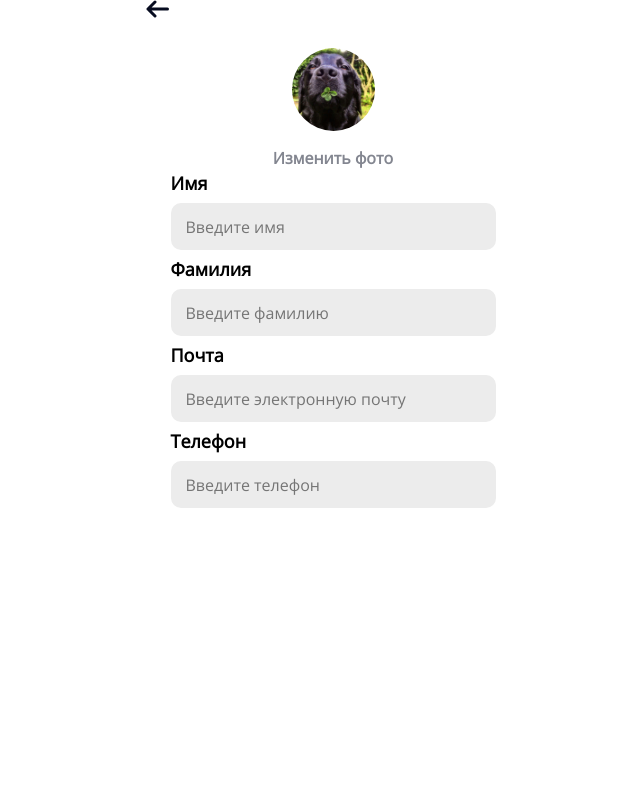
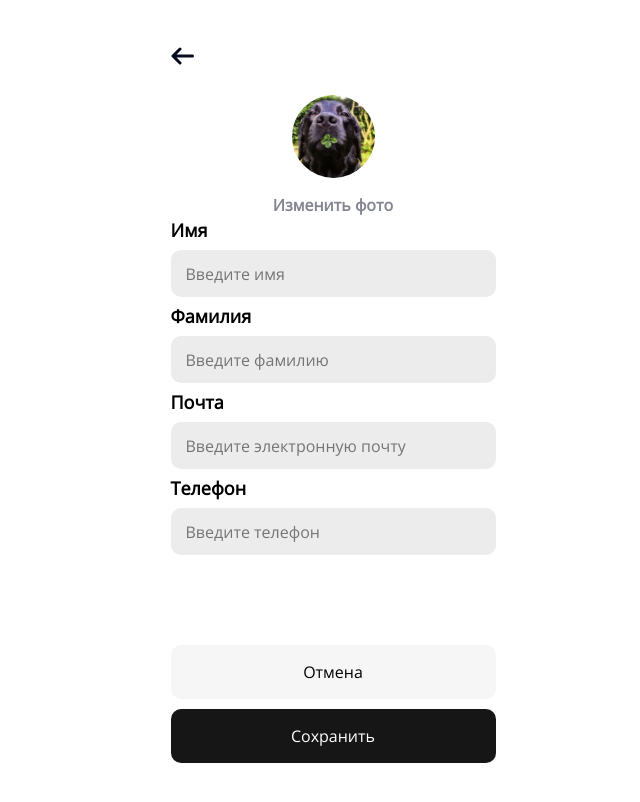
Before and after one commit to ASharksss/vezdesensmobile, a React (Create React App) app: page /editProfile in a window 1280 px wide. Shown: the top 802 px of the page, without its empty margins (307-947 px from the left). Built offline with nearby package versions, Linux system fonts and the light colour scheme.

Commit message:
chat page

```diff
--- a/src/components/Card/Card.jsx
+++ b/src/components/Card/Card.jsx
@@ -1,11 +1,13 @@
 import React from 'react';
 import './cards.css'
-import MessageBtn from "../../ui/messageBtn";
-import PhoneBtn from "../../ui/phoneBtn";
+import WhiteBtn from "../../ui/WhiteBtn";
+import BlackBtn from "../../ui/BlackBtn";
 import card_img from '../../asserts/card_img.png'
 import {NavLink} from "react-router-dom";
 import vip_image from "../../asserts/board/vip_image.png";
 import favorite from "../../asserts/board/favorite.svg"
+import phone_icon from "../../asserts/board/phone_icon.svg";
+import message_icon from "../../asserts/board/message_icon.svg";
 
 
 const Card = ({classname}) => {
@@ -54,8 +56,8 @@ const Card = ({classname}) => {
                       <h1 className='premium_card-price'>5000 ₽</h1>
                     </div>
                     <div className="flex items-center premium_card-btn">
-                      <MessageBtn size={'w-54px'}/>
-                      <PhoneBtn size={'w-54px'}/>
+                      <WhiteBtn size={'w-54px'} children={<img src={message_icon} alt="" className='icon'/>} />
+                      <BlackBtn size={'w-54px'} children={<img src={phone_icon} alt="" className='icon'/>}/>
                     </div>
                   </div>
                 </NavLink>
--- a/src/components/Card/Premium.jsx
+++ b/src/components/Card/Premium.jsx
@@ -1,9 +1,11 @@
 import React from 'react';
 import premium_img from '../../asserts/cards/premium_img.png'
-import PhoneBtn from "../../ui/phoneBtn";
-import MessageBtn from "../../ui/messageBtn";
+import BlackBtn from "../../ui/BlackBtn";
+import WhiteBtn from "../../ui/WhiteBtn";
 import {NavLink} from "react-router-dom";
 import favorite from "../../asserts/board/favorite.svg";
+import phone_icon from "../../asserts/board/phone_icon.svg";
+import message_icon from "../../asserts/board/message_icon.svg";
 
 const Premium = () => {
   return (
@@ -19,8 +21,8 @@ const Premium = () => {
             <h1 className='premium_card-price'>5000 ₽</h1>
           </div>
           <div className="flex items-center premium_card-btn">
-            <MessageBtn size={'w-54px'}/>
-            <PhoneBtn size={'w-54px'}/>
+            <WhiteBtn size={'w-54px'} children={<img src={message_icon} alt="" className='icon'/>}/>
+            <BlackBtn size={'w-54px'} children={<img src={phone_icon} alt="" className='icon'/>}/>
           </div>
         </div>
       </NavLink>
--- a/src/components/ServiceItem/ServiceItem.jsx
+++ b/src/components/ServiceItem/ServiceItem.jsx
@@ -1,10 +1,15 @@
 import React from 'react';
 import image from '../../asserts/er.jpg'
 import favorite from '../../asserts/board/favorite.svg'
-import MessageBtn from "../../ui/messageBtn";
-import PhoneBtn from "../../ui/phoneBtn";
+import WhiteBtn from "../../ui/WhiteBtn";
+import BlackBtn from "../../ui/BlackBtn";
+import phone_icon from "../../asserts/board/phone_icon.svg";
+import '../../ui/btns.css'
+import '../../ui/style.css'
+import message_icon from "../../asserts/board/message_icon.svg";
 
 const ServiceItem = () => {
+
   return (
     <div className='serviceItem'>
       <div className="serviceItem_header flex ">
@@ -18,7 +23,8 @@ const ServiceItem = () => {
 
       <div className="serviceItem_description">
         Полный день · Выплаты дважды в месяц · Опыт более 1 года
-        Обязанности: Знание техники. Требования: Порядочность. Условия: О компании: ООО«Бетон Арт». Полный день · Выплаты дважды в месяц · Опыт более 1 года
+        Обязанности: Знание техники. Требования: Порядочность.
+        Условия: О компании: ООО«Бетон Арт». Полный день · Выплаты дважды в месяц · Опыт более 1 года
         Обязанности: Знание техники.
       </div>
 
@@ -26,8 +32,8 @@ const ServiceItem = () => {
         <span>Сегодня 11:32</span>
       </div>
       <div className="serviceItem_btns flex space-between">
-        <PhoneBtn size={'w-156px'}/>
-        <MessageBtn size={'w-156px'}/>
+        <BlackBtn size={'w-156px'} children={<img src={phone_icon} alt="" className='icon'/>}/>
+        <WhiteBtn size={'w-156px'} children={<img src={message_icon} alt="" className='icon'/>}/>
       </div>
 
     </div>
--- a/src/pages/EditProfilePage.jsx
+++ b/src/pages/EditProfilePage.jsx
@@ -2,6 +2,8 @@ import React from 'react';
 import Back from "../ui/Back";
 import avatar from '../asserts/on.jpg'
 import Input from "../ui/input";
+import BlackBtn from "../ui/BlackBtn";
+import WhiteBtn from "../ui/WhiteBtn";
 
 const EditProfilePage = () => {
 	return (
@@ -18,7 +20,8 @@ const EditProfilePage = () => {
 				<Input label={'Телефон'} placeholder={'Введите телефон'}/>
 			</div>
 			<div className="editProfile_btns">
-
+				<div className="editProfile_btn"><WhiteBtn size={'w-325px'} children={'Отмена'}/></div>
+				<div className="editProfile_btn"><BlackBtn size={'w-325px'} children={'Сохранить'} type={'white_text'}/></div>
 			</div>
 		</div>
 	);
--- a/src/pages/pages.css
+++ b/src/pages/pages.css
@@ -318,6 +318,10 @@
 
 /* EditProfilePage */
 
+.editPAge {
+    padding: 47px 25px;
+}
+
 
 .editProfile_avatar {
     display: flex;
@@ -340,6 +344,10 @@
     font-weight: bold;
 }
 
-.editProfile_form {
+.editProfile_btns {
+    margin-top: 90px;
+}
 
+.editProfile_btn + .editProfile_btn {
+    margin-top: 10px;
 }
--- /dev/null
+++ b/src/ui/BlackBtn.jsx
@@ -0,0 +1,16 @@
+import React from 'react';
+import phone_icon from "../asserts/board/phone_icon.svg";
+
+
+const BlackBtn = ({size, children, type}) => {
+  return (
+    <div>
+      <button className={'phone_btn ' + size}>
+        <span className={type}>{children}</span>
+
+      </button>
+    </div>
+  );
+};
+
+export default BlackBtn;
--- /dev/null
+++ b/src/ui/WhiteBtn.jsx
@@ -0,0 +1,14 @@
+import React from 'react';
+import message_icon from '../asserts/board/message_icon.svg'
+
+const WhiteBtn = ({size, children, type}) => {
+  return (
+    <div>
+      <button className={'message_btn ' + size}>
+        <span className={type}>{children}</span>
+      </button>
+    </div>
+  );
+};
+
+export default WhiteBtn;
--- a/src/ui/btns.css
+++ b/src/ui/btns.css
@@ -6,11 +6,24 @@
     background-color: #F6F6F6;
     border-radius: 10px;
     margin-right: 13px;
+    cursor: pointer;
+    transition: .5s;
 }
+
+.message_btn:hover {
+    background-color: rgba(236, 236, 236, 1);
+}
+
 
 .phone_btn {
     background-color: #161616;
     border-radius: 10px;
+    cursor: pointer;
+    transition: .25s;
+}
+
+.phone_btn:hover {
+    background-color: rgba(131, 134, 144, 1);
 }
 
 .w-54px {
@@ -27,3 +40,7 @@
     width: 325px;
     height: 54px;
 }
+
+.white_text {
+    color: white;
+}
--- a/src/ui/messageBtn.jsx
+++ /dev/null
@@ -1,14 +0,0 @@
-import React from 'react';
-import message_icon from '../asserts/board/message_icon.svg'
-
-const MessageBtn = ({size}) => {
-	return (
-		<div>
-			<button className={'message_btn ' + size}>
-				<img src={message_icon} alt="" className='icon'/>
-			</button>
-		</div>
-	);
-};
-
-export default MessageBtn;
--- a/src/ui/phoneBtn.jsx
+++ /dev/null
@@ -1,14 +0,0 @@
-import React from 'react';
-import phone_icon from '../asserts/board/phone_icon.svg'
-
-const PhoneBtn = ({size}) => {
-	return (
-		<div>
-			<button className={'phone_btn ' + size}>
-				<img src={phone_icon} alt="" className='icon'/>
-			</button>
-		</div>
-	);
-};
-
-export default PhoneBtn;
```
